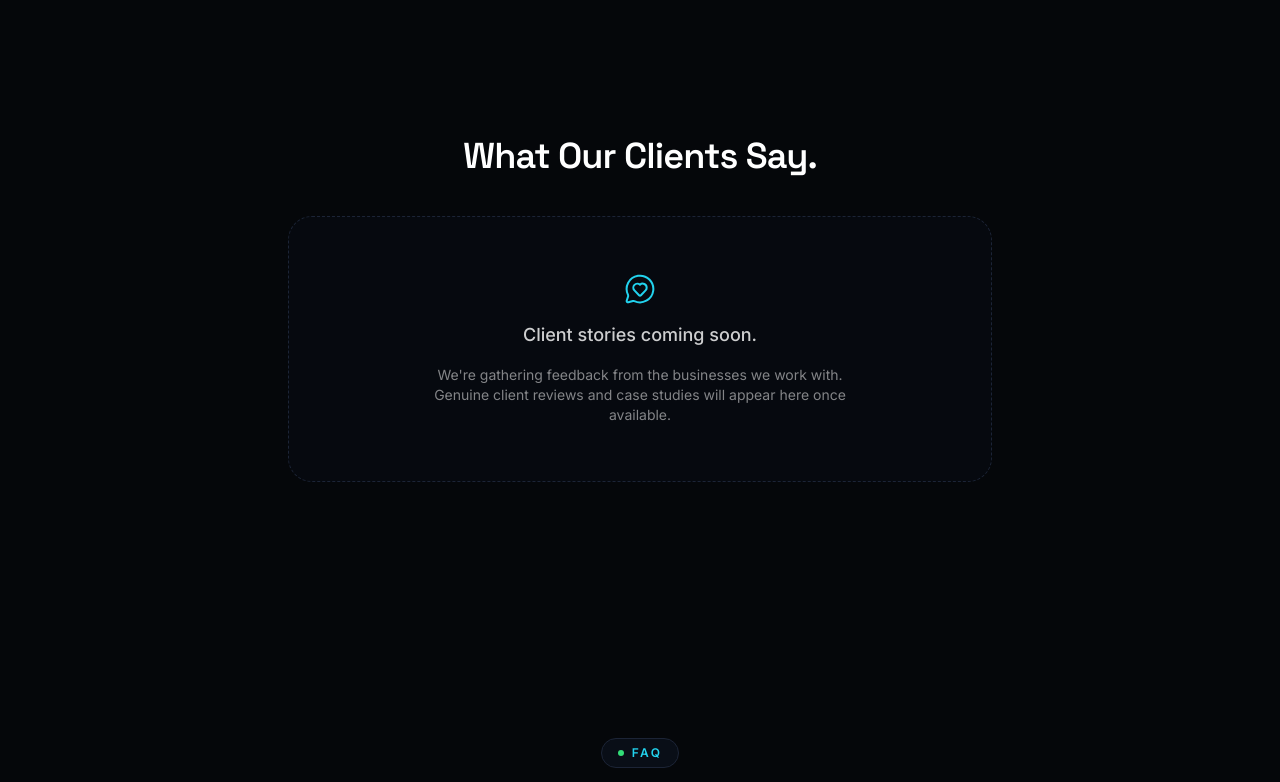
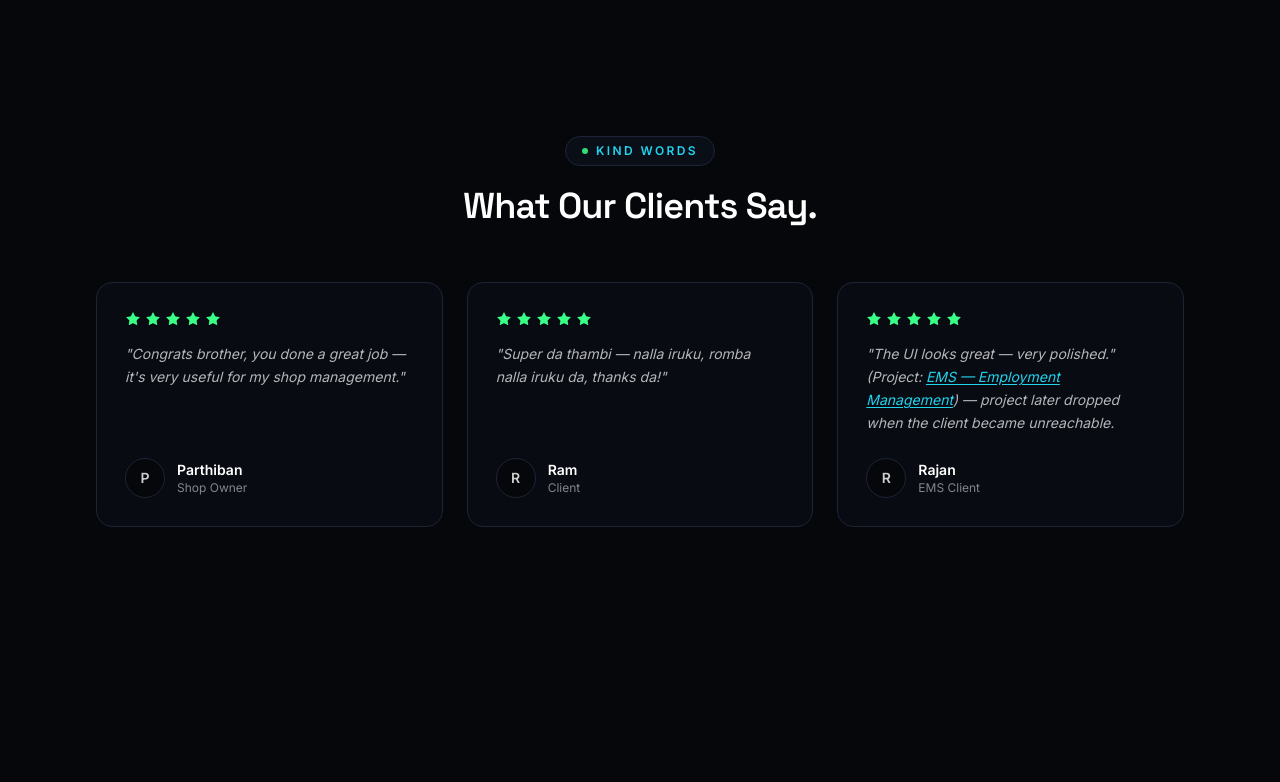
Before and after one commit to Abishake01/growmoremedia, a React (Vite) app: page / in a window 1280 px wide. Shown: the part 7460-8242 px from the top of the page. Built offline with nearby package versions, Linux system fonts and the light colour scheme.

Commit message:
feat: implement testimonials section with dynamic data and update contact information

```diff
--- a/src/components/Testimonials.tsx
+++ b/src/components/Testimonials.tsx
@@ -1,25 +1,57 @@
-import { MessageCircleHeart } from "lucide-react";
+import { Star } from "lucide-react";
 import Reveal from "../lib/Reveal";
+import SectionLabel from "./SectionLabel";
+import { testimonials } from "../data/testimonials";
 
 export default function Testimonials() {
   return (
     <section className="relative py-24 sm:py-32">
-      <div className="mx-auto max-w-3xl px-5 text-center sm:px-8">
+      <div className="mx-auto max-w-6xl px-5 sm:px-8">
         <Reveal>
-          <h2 className="font-display text-3xl font-semibold tracking-tight text-white sm:text-4xl">
+          <SectionLabel>Kind Words</SectionLabel>
+        </Reveal>
+        <Reveal delay={0.08}>
+          <h2 className="mx-auto mt-5 max-w-2xl text-center font-display text-3xl font-semibold tracking-tight text-white sm:text-4xl">
             What Our Clients Say.
           </h2>
         </Reveal>
-        <Reveal delay={0.1}>
-          <div className="mt-10 flex flex-col items-center gap-4 rounded-3xl border border-dashed border-border-soft bg-surface/30 px-8 py-14">
-            <MessageCircleHeart size={32} className="text-cyan" strokeWidth={1.5} />
-            <p className="text-lg font-medium text-white/80">Client stories coming soon.</p>
-            <p className="max-w-md text-sm text-white/50">
-              We're gathering feedback from the businesses we work with. Genuine client
-              reviews and case studies will appear here once available.
-            </p>
-          </div>
-        </Reveal>
+
+        <div className="mt-14 grid grid-cols-1 gap-6 md:grid-cols-3">
+          {testimonials.map((t, i) => (
+            <Reveal key={t.id} delay={0.08 * i}>
+              <div className="flex h-full flex-col rounded-2xl border border-border-soft bg-surface/40 p-7">
+                <div className="flex items-center gap-1 text-neon">
+                  {Array.from({ length: t.rating }).map((_, idx) => (
+                    <Star key={idx} size={16} fill="currentColor" strokeWidth={0} />
+                  ))}
+                </div>
+                <p className="mt-4 flex-1 text-sm italic leading-relaxed text-white/70">
+                  {t.wrapInQuotes ? `"${t.quotePrefix}"` : t.quotePrefix}
+                  {t.linkLabel && t.linkHref && (
+                    <a
+                      href={t.linkHref}
+                      target="_blank"
+                      rel="noopener noreferrer"
+                      className="text-cyan underline underline-offset-2 hover:text-neon"
+                    >
+                      {t.linkLabel}
+                    </a>
+                  )}
+                  {t.quoteSuffix}
+                </p>
+                <div className="mt-6 flex items-center gap-3">
+                  <div className="flex h-10 w-10 items-center justify-center rounded-full border border-border-soft bg-ink text-sm font-semibold text-white/80">
+                    {t.name.charAt(0)}
+                  </div>
+                  <div>
+                    <p className="text-sm font-semibold text-white">{t.name}</p>
+                    <p className="text-xs text-white/50">{t.role}</p>
+                  </div>
+                </div>
+              </div>
+            </Reveal>
+          ))}
+        </div>
       </div>
     </section>
   );
--- a/src/config/site.ts
+++ b/src/config/site.ts
@@ -4,12 +4,11 @@ export const siteConfig = {
   description:
     "We help ambitious businesses grow online through strategic social media marketing, high-performing ads, creative content, and lead generation.",
 
-  // Replace with verified business details before launch.
   contact: {
-    email: "hello@growmoremedia.in",
-    phone: "+91 90000 00000",
-    whatsapp: "+91 90000 00000",
-    whatsappLink: "https://wa.me/919000000000",
+    email: "growmoredigitalads@gmail.com",
+    phone: "+91 76675 73554",
+    whatsapp: "+91 76675 73554",
+    whatsappLink: "https://wa.me/917667573554",
     address: "India",
   },
 
--- /dev/null
+++ b/src/data/testimonials.ts
@@ -0,0 +1,42 @@
+export interface Testimonial {
+  id: string;
+  name: string;
+  role: string;
+  rating: number;
+  quotePrefix: string;
+  linkLabel?: string;
+  linkHref?: string;
+  quoteSuffix?: string;
+  wrapInQuotes?: boolean;
+}
+
+export const testimonials: Testimonial[] = [
+  {
+    id: "parthiban",
+    name: "Parthiban",
+    role: "Shop Owner",
+    rating: 5,
+    quotePrefix:
+      "Congrats brother, you done a great job — it's very useful for my shop management.",
+    wrapInQuotes: true,
+  },
+  {
+    id: "ram",
+    name: "Ram",
+    role: "Client",
+    rating: 5,
+    quotePrefix: "Super da thambi — nalla iruku, romba nalla iruku da, thanks da!",
+    wrapInQuotes: true,
+  },
+  {
+    id: "rajan",
+    name: "Rajan",
+    role: "EMS Client",
+    rating: 5,
+    quotePrefix: '"The UI looks great — very polished." (Project: ',
+    linkLabel: "EMS — Employment Management",
+    linkHref: "https://ems-nine-ebon.vercel.app/",
+    quoteSuffix: ") — project later dropped when the client became unreachable.",
+    wrapInQuotes: false,
+  },
+];
```
